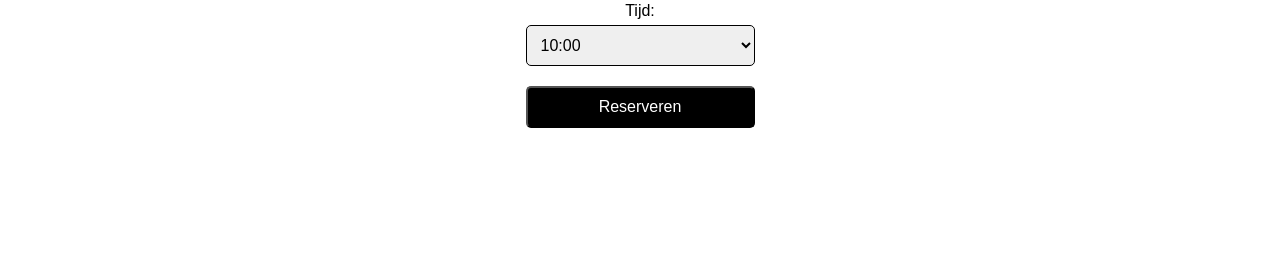
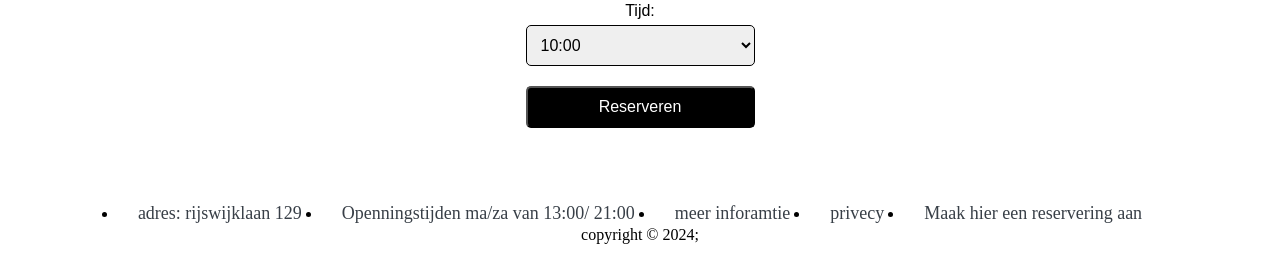
Before and after one commit to 6030559/sushi-project, a PHP site: page /reserveren.html in a window 1280 px wide. Shown: the part 633-896 px from the top of the page. Run offline with PHP 8.4, Linux system fonts and the light colour scheme.

Commit message:
fouten opgelost
foto's stonden niet goed

```diff
--- a/about us.html
+++ b/about us.html
@@ -68,7 +68,8 @@
                   <li><a href="">adres: rijswijklaan 129</a></li>
                   <li><a href="">Openningstijden ma/za van 13:00/ 21:00</a></li>
                   <li><a href="">meer inforamtie</a></li>
-                  <li><a href="">privecy</a></li>
+                  <li><a href="avg.html">privecy</a></li>
+                  <li><a href="reserveren.html">Maak hier een reservering aan</a></li>
               </ul>
           </section>
           <section class="footerboden">
@@ -77,9 +78,6 @@
         </section>
 
       </footer>
-    <!-- <section class="containercontext">
-        <p id="text1"> come and let eat sushi</p>
-    </section> -->
 </body>
 </body>
 </html>
--- a/css/style.css
+++ b/css/style.css
@@ -565,27 +565,6 @@ button {
     cursor: pointer;
 }
 
-/*responsive gallery*/
-.gallery {
-    display: grid;
-    grid-template-columns: repeat(1, 1fr);
-    grid-template-rows: repeat(5, 1fr);
-    margin-top: 20px;
-}
-
-.gallery-item img {
-    height: 250px;
-    width: 100%;
-    border-radius: none;
-}
-.row3{
-    display: grid;
-    grid-template-columns: repeat(1, 1fr);
-    grid-gap: 1px;
-    /* overflow: hidden; */
-    margin-top: 5vh;
-}
-
 .row3 .imgwrapper{
     overflow: hidden;
 }
--- a/gallery.html
+++ b/gallery.html
@@ -36,9 +36,6 @@
         <article class="gallery-item"><img src="image/achter__de_bar.jpg" alt="Foto 10"></article>
       </section>
     </main>
-    <!-- <section class="containercontext">
-      <p id="text1"> come and let eat sushi</p>
-  </section> -->
 
   <footer>
     <section class="footercontainer">
@@ -53,7 +50,8 @@
               <li><a href="">adres: rijswijklaan 129</a></li>
               <li><a href="">Openningstijden ma/za van 13:00/ 21:00</a></li>
               <li><a href="">meer inforamtie</a></li>
-              <li><a href="">privecy</a></li>
+              <li><a href="avg.html">privecy</a></li>
+              <li><a href="reserveren.html">Maak hier een reservering aan</a></li>
           </ul>
       </section>
       <section class="footerboden">
--- a/index.html
+++ b/index.html
@@ -58,7 +58,8 @@
                 <li><a href="">adres: rijswijklaan 129</a></li>
                 <li><a href="">Openningstijden ma/za van 13:00/ 21:00</a></li>
                 <li><a href="">meer inforamtie</a></li>
-                <li><a href="">privecy</a></li>
+                <li><a href="avg.html">privecy</a></li>
+                <li><a href="reserveren.html">Maak hier een reservering aan</a></li>
             </ul>
         </section>
         <section class="footerboden">
--- a/menu.html
+++ b/menu.html
@@ -255,7 +255,8 @@
               <li><a href="">adres: rijswijklaan 129</a></li>
               <li><a href="">Openningstijden ma/za van 13:00/ 21:00</a></li>
               <li><a href="">meer inforamtie</a></li>
-              <li><a href="">privecy</a></li>
+              <li><a href="avg.html">privecy</a></li>
+              <li><a href="reserveren.html">Maak hier een reservering aan</a></li>
           </ul>
       </section>
       <section class="footerboden">
--- a/reserveren.html
+++ b/reserveren.html
@@ -67,6 +67,26 @@
   </main>
 
   <footer>
+    <section class="footercontainer">
+      <section class="icons">
+          <a href=""><i class="fa-brands fa-facebook"></i></a>
+          <a href=""><i class="fa-brands fa-instagram"></i></a>
+          <a href=""><i class="fa-brands fa-twitter"></i></a>
+          <a href=""><i class="fa-brands fa-google-plus"></i></a>
+      </section>
+      <section class="footernav">
+          <ul>
+              <li><a href="">adres: rijswijklaan 129</a></li>
+              <li><a href="">Openningstijden ma/za van 13:00/ 21:00</a></li>
+              <li><a href="">meer inforamtie</a></li>
+              <li><a href="avg.html">privecy</a></li>
+              <li><a href="reserveren.html">Maak hier een reservering aan</a></li>
+          </ul>
+      </section>
+      <section class="footerboden">
+          <p>copyright &copy; 2024;</p>
+      </section>
+    </section>
 
   </footer>
 </body>
```
